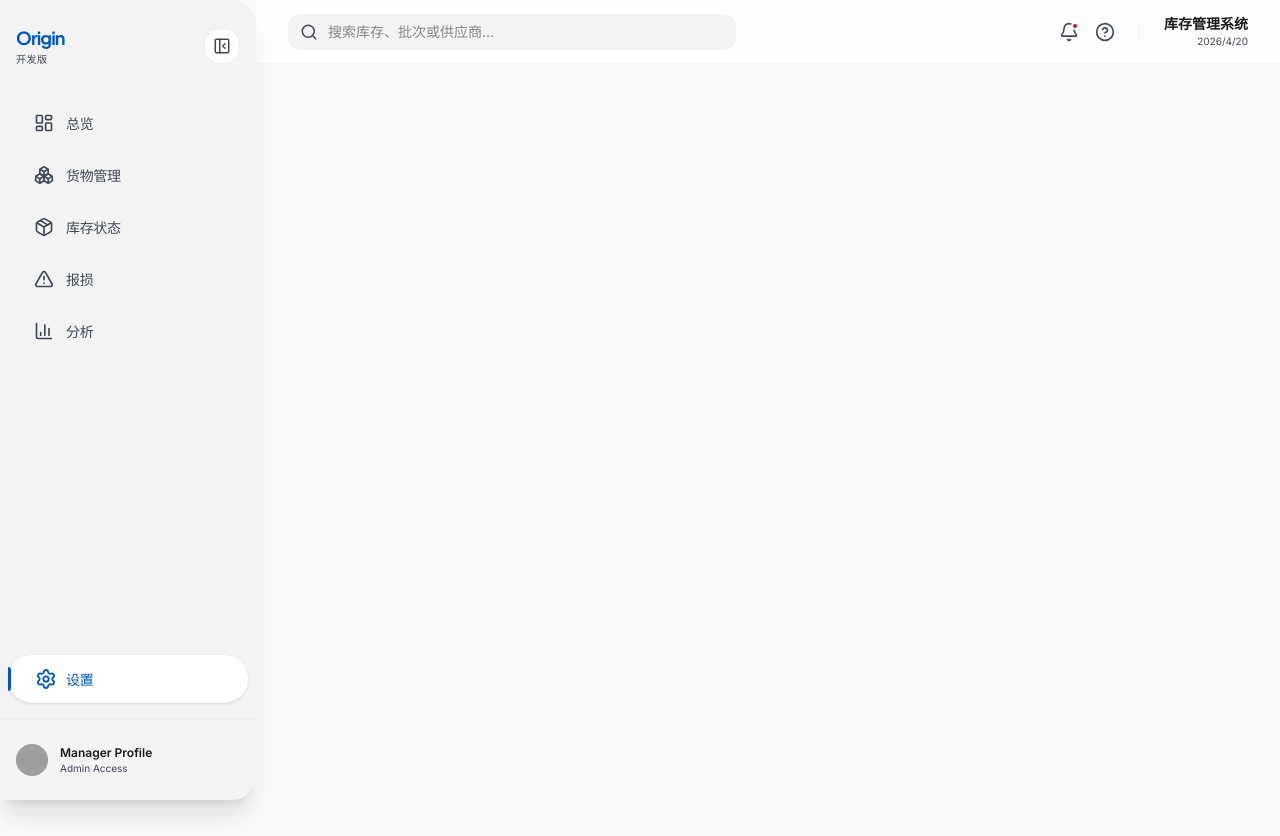
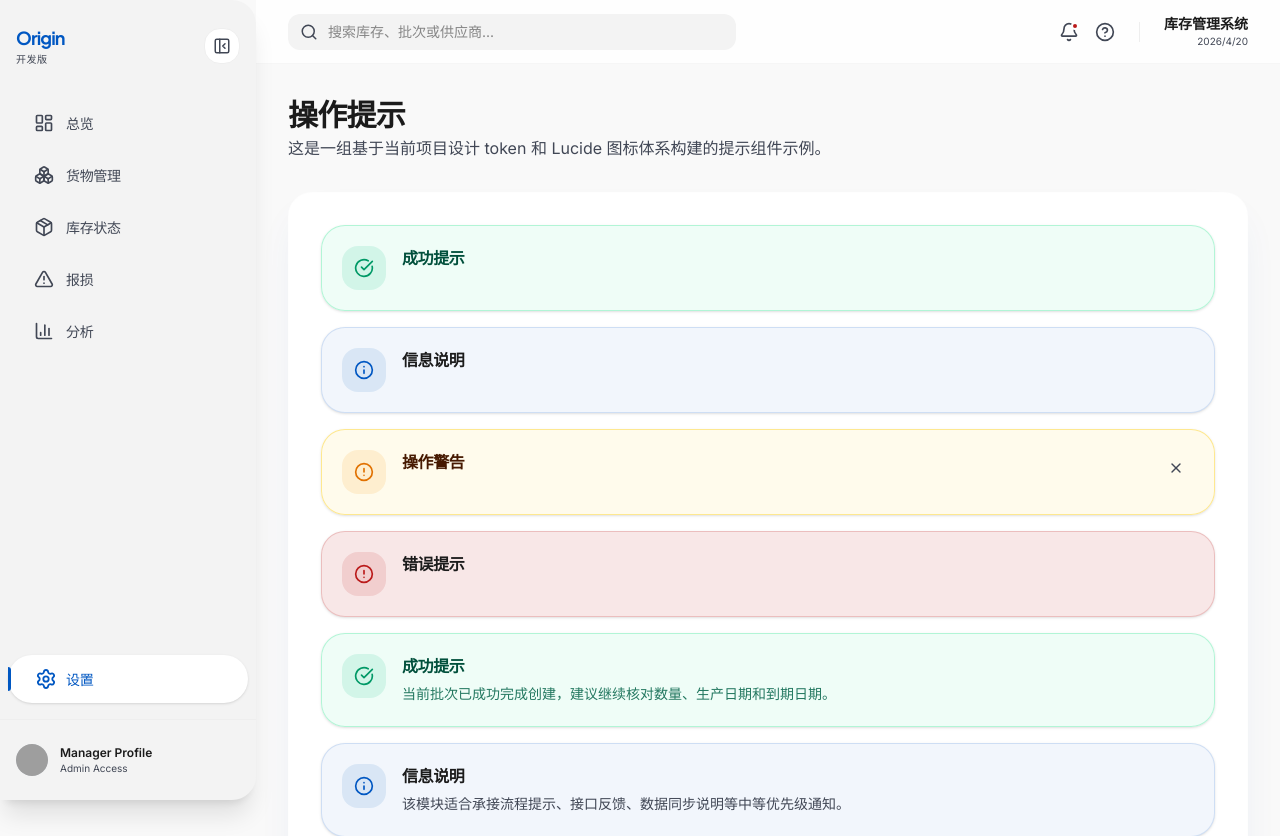
Before and after one commit to Harutaizumiya/origin_frontend, a React (Vite) app: page /settings in a window 1280 px wide. Shown: the top 836 px of the page. Before the commit the page ends 800 px from the top, so only its background shows below. Built offline with nearby package versions, Linux system fonts and the light colour scheme; grey boxes are pictures that could not be loaded.

Commit message:
Refine batch modal and add operation alerts

```diff
--- /dev/null
+++ b/src/components/common/OperationAlert.tsx
@@ -0,0 +1,154 @@
+import React, { useState } from "react";
+import { CircleAlert, CircleCheckBig, Info, X } from "lucide-react";
+import { cn } from "../../lib/utils";
+
+export type OperationAlertType = "success" | "info" | "warning" | "error";
+
+interface OperationAlertProps {
+  title: string;
+  description?: string;
+  type?: OperationAlertType;
+  showIcon?: boolean;
+  closable?: boolean;
+  className?: string;
+}
+
+const alertStyles: Record<
+  OperationAlertType,
+  {
+    container: string;
+    iconContainer: string;
+    iconClassName: string;
+    titleClassName: string;
+    descriptionClassName: string;
+  }
+> = {
+  success: {
+    container: "border-emerald-200/80 bg-emerald-50/80",
+    iconContainer: "bg-emerald-500/12",
+    iconClassName: "text-emerald-600",
+    titleClassName: "text-emerald-900",
+    descriptionClassName: "text-emerald-800/85",
+  },
+  info: {
+    container: "border-primary/15 bg-primary/5",
+    iconContainer: "bg-primary/10",
+    iconClassName: "text-primary",
+    titleClassName: "text-on-surface",
+    descriptionClassName: "text-on-surface-variant",
+  },
+  warning: {
+    container: "border-amber-200/90 bg-amber-50/90",
+    iconContainer: "bg-amber-500/12",
+    iconClassName: "text-amber-600",
+    titleClassName: "text-amber-950",
+    descriptionClassName: "text-amber-900/85",
+  },
+  error: {
+    container: "border-error/20 bg-error/10",
+    iconContainer: "bg-error/12",
+    iconClassName: "text-error",
+    titleClassName: "text-on-surface",
+    descriptionClassName: "text-on-surface-variant",
+  },
+};
+
+function getAlertIcon(type: OperationAlertType) {
+  switch (type) {
+    case "success":
+      return CircleCheckBig;
+    case "warning":
+      return CircleAlert;
+    case "error":
+      return CircleAlert;
+    case "info":
+    default:
+      return Info;
+  }
+}
+
+export const OperationAlert: React.FC<OperationAlertProps> = ({
+  title,
+  description,
+  type = "info",
+  showIcon = true,
+  closable = false,
+  className,
+}) => {
+  const [visible, setVisible] = useState(true);
+
+  if (!visible) {
+    return null;
+  }
+
+  const styles = alertStyles[type];
+  const Icon = getAlertIcon(type);
+
+  return (
+    <div
+      className={cn(
+        "relative flex gap-4 rounded-3xl border p-5 shadow-sm transition-all",
+        styles.container,
+        className,
+      )}
+      role="alert"
+    >
+      {showIcon ? (
+        <div className={cn("flex h-11 w-11 shrink-0 items-center justify-center rounded-2xl", styles.iconContainer)}>
+          <Icon size={20} className={styles.iconClassName} />
+        </div>
+      ) : null}
+
+      <div className="min-w-0 flex-1">
+        <div className={cn("font-headline text-base font-bold tracking-tight", styles.titleClassName)}>{title}</div>
+        {description ? <p className={cn("mt-1 text-sm leading-6", styles.descriptionClassName)}>{description}</p> : null}
+      </div>
+
+      {closable ? (
+        <button
+          type="button"
+          onClick={() => setVisible(false)}
+          className="inline-flex h-9 w-9 shrink-0 items-center justify-center rounded-full text-on-surface-variant transition-colors hover:bg-surface-container-low hover:text-on-surface"
+          aria-label="关闭提示"
+          title="关闭提示"
+        >
+          <X size={16} />
+        </button>
+      ) : null}
+    </div>
+  );
+};
+
+export const OperationAlertGallery: React.FC = () => (
+  <div className="grid gap-4">
+    <OperationAlert title="成功提示" type="success" showIcon />
+    <OperationAlert title="信息说明" type="info" showIcon />
+    <OperationAlert title="操作警告" type="warning" showIcon closable />
+    <OperationAlert title="错误提示" type="error" showIcon />
+    <OperationAlert
+      title="成功提示"
+      description="当前批次已成功完成创建，建议继续核对数量、生产日期和到期日期。"
+      type="success"
+      showIcon
+    />
+    <OperationAlert
+      title="信息说明"
+      description="该模块适合承接流程提示、接口反馈、数据同步说明等中等优先级通知。"
+      type="info"
+      showIcon
+    />
+    <OperationAlert
+      title="操作警告"
+      description="当前操作会影响库存数据，请在提交前再次确认批次、数量和备注内容。"
+      type="warning"
+      showIcon
+      closable
+    />
+    <OperationAlert
+      title="错误提示"
+      description="请求执行失败，请检查网络连接、接口状态或表单参数后再重试。"
+      type="error"
+      showIcon
+    />
+  </div>
+);
--- a/src/components/pages/InventoryStatusPage.tsx
+++ b/src/components/pages/InventoryStatusPage.tsx
@@ -39,9 +39,6 @@ const CARD_ROWS_PER_PAGE = 2;
 const QUERY_STALE_TIME_MS = 5 * 60 * 1000;
 const QUERY_GC_TIME_MS = 30 * 60 * 1000;
 const PRODUCT_OPTION_LIST_HEIGHT = 180;
-const PRODUCT_OPTION_CARD_HEIGHT = 84;
-const PRODUCT_OPTION_GAP = 12;
-const PRODUCT_OPTION_OVERSCAN_ROWS = 1;
 const DEFAULT_NEW_BATCH_FORM: NewBatchFormState = {
   query: "",
   quantity: "",
@@ -218,55 +215,6 @@ function NewBatchModal({
   onClose: () => void;
   onSubmit: () => void;
 }) {
-  const listRef = useRef<HTMLDivElement | null>(null);
-  const [scrollTop, setScrollTop] = useState(0);
-  const [columnCount, setColumnCount] = useState(2);
-
-  useEffect(() => {
-    if (!open) {
-      return;
-    }
-
-    const container = listRef.current;
-    if (!container) {
-      return;
-    }
-
-    const updateColumnCount = () => {
-      setColumnCount(container.clientWidth < 640 ? 1 : 2);
-    };
-
-    updateColumnCount();
-
-    if (typeof ResizeObserver === "undefined") {
-      return;
-    }
-
-    const observer = new ResizeObserver(updateColumnCount);
-    observer.observe(container);
-    return () => observer.disconnect();
-  }, [open]);
-
-  useEffect(() => {
-    if (!open) {
-      return;
-    }
-
-    setScrollTop(0);
-    if (listRef.current) {
-      listRef.current.scrollTop = 0;
-    }
-  }, [open, searchResults]);
-
-  const totalRows = Math.ceil(searchResults.length / columnCount);
-  const rowHeight = PRODUCT_OPTION_CARD_HEIGHT + PRODUCT_OPTION_GAP;
-  const startRow = Math.max(0, Math.floor(scrollTop / rowHeight) - PRODUCT_OPTION_OVERSCAN_ROWS);
-  const visibleRowCount = Math.ceil(PRODUCT_OPTION_LIST_HEIGHT / rowHeight) + PRODUCT_OPTION_OVERSCAN_ROWS * 2;
-  const endRow = Math.min(totalRows, startRow + visibleRowCount);
-  const visibleProducts = searchResults.slice(startRow * columnCount, endRow * columnCount);
-  const paddingTop = startRow * rowHeight;
-  const paddingBottom = Math.max(0, (totalRows - endRow) * rowHeight);
-
   return (
     <AnimatePresence>
       {open ? (
@@ -328,19 +276,14 @@ function NewBatchModal({
 
                 <div className="grid gap-5 xl:grid-cols-[minmax(0,1.15fr)_minmax(320px,0.85fr)]">
                   <div className="rounded-2xl border border-slate-200 bg-slate-50/70 p-4">
-                    <div className="mb-3 text-xs font-bold uppercase tracking-[0.2em] text-on-surface-variant">候选货物</div>
-                    <div
-                      ref={listRef}
-                      className="overflow-y-auto pr-1"
-                      style={{ height: `${PRODUCT_OPTION_LIST_HEIGHT}px` }}
-                      onScroll={(event) => setScrollTop(event.currentTarget.scrollTop)}
-                    >
+                  <div className="mb-3 text-xs font-bold uppercase tracking-[0.2em] text-on-surface-variant">候选货物</div>
+                  <div
+                    className="overflow-y-auto pr-1"
+                    style={{ height: `${PRODUCT_OPTION_LIST_HEIGHT}px` }}
+                  >
                       {searchResults.length > 0 ? (
-                        <div
-                          className="grid grid-cols-1 gap-3 sm:grid-cols-2"
-                          style={{ paddingTop: `${paddingTop}px`, paddingBottom: `${paddingBottom}px` }}
-                        >
-                          {visibleProducts.map((product) => {
+                        <div className="grid grid-cols-1 gap-3 sm:grid-cols-2">
+                          {searchResults.map((product) => {
                             const selected = selectedProduct?.id === product.id;
                             return (
                               <button
@@ -348,7 +291,7 @@ function NewBatchModal({
                                 type="button"
                                 onClick={() => onSelectProduct(product)}
                                 className={cn(
-                                  "h-[84px] rounded-2xl border px-4 py-3 text-left transition-all",
+                                  "min-h-[84px] rounded-2xl border px-4 py-3 text-left transition-all",
                                   selected
                                     ? "border-primary bg-primary/5 shadow-sm"
                                     : "border-slate-200 bg-white hover:border-primary/30 hover:bg-primary/5",
--- a/src/components/pages/SettingsPage.tsx
+++ b/src/components/pages/SettingsPage.tsx
@@ -1,3 +1,15 @@
 import React from "react";
+import { OperationAlertGallery } from "../common/OperationAlert";
 
-export const SettingsPage: React.FC = () => null;
+export const SettingsPage: React.FC = () => (
+  <div className="mx-auto max-w-5xl">
+    <div className="mb-8">
+      <h2 className="font-headline text-3xl font-extrabold tracking-tight text-on-surface">操作提示</h2>
+      <p className="mt-1 text-on-surface-variant">这是一组基于当前项目设计 token 和 Lucide 图标体系构建的提示组件示例。</p>
+    </div>
+
+    <section className="ambient-shadow rounded-3xl border border-surface-container/10 bg-surface-container-lowest p-8">
+      <OperationAlertGallery />
+    </section>
+  </div>
+);
```
